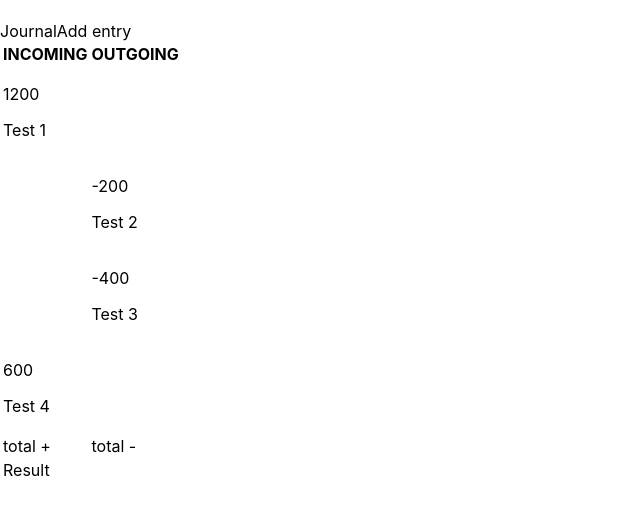
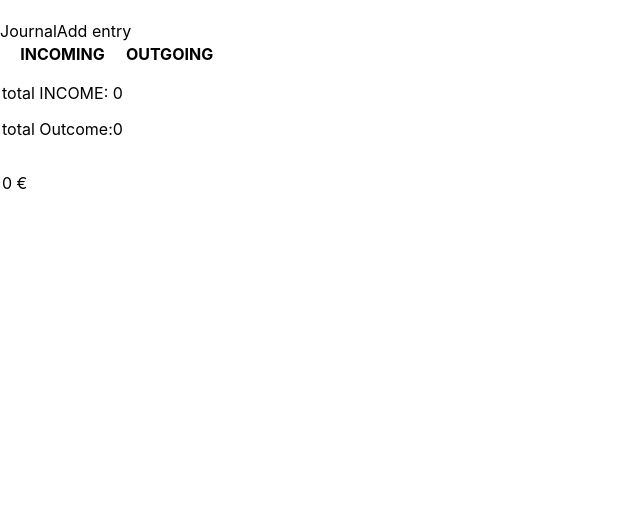
Before and after one commit to ysrchf/AccountingYSR, a Next.js app: page / in a window 1280 px wide. Shown: the top 514 px of the page, without its empty margins (0-640 px from the left). Built offline with nearby package versions, Linux system fonts and the light colour scheme.

Commit message:
income, outcome, total : ok | CSS : not ok

```diff
--- a/pages/addentry.jsx
+++ b/pages/addentry.jsx
@@ -4,12 +4,12 @@ import AppContext, { AppContextProvider } from "../src/components/AppContext"
 import { useContext } from "react"
 
 const Entry = () => {
-  const { addEntry } = useContext(AppContext)
+  const { addAmountList } = useContext(AppContext)
 
   return (
     <Layout>
       <AppContextProvider>
-        <EntryForm onSubmit={addEntry} />
+        <EntryForm addAmountList={addAmountList} />
       </AppContextProvider>
     </Layout>
   )
--- a/pages/index.js
+++ b/pages/index.js
@@ -1,12 +1,19 @@
-import { AppContextProvider } from "../src/components/AppContext"
+/* eslint-disable no-console */
+import { useContext } from "react"
+import AppContext, { AppContextProvider } from "../src/components/AppContext"
 import Journal from "../src/components/Journal"
 import Layout from "../src/components/Layout"
 
 const Home = () => {
+  const { amountList } = useContext(AppContext)
+  console.log(amountList)
+
+
+
   return (
     <Layout>
       <AppContextProvider>
-        <Journal />
+        <Journal amountList={amountList} />
       </AppContextProvider>
     </Layout>
   )
--- a/src/components/AppContext.jsx
+++ b/src/components/AppContext.jsx
@@ -1,37 +1,77 @@
+/* eslint-disable no-console */
 /* eslint-disable no-unused-vars */
-import { createContext, useState } from "react"
+import { createContext, useCallback, useEffect, useState } from "react"
 
 const AppContext = createContext({})
 
+const save = (amountList) => {
+  localStorage.setItem("amountList", JSON.stringify(amountList))
+}
+
 export const AppContextProvider = (props) => {
-  const [amountList, setAmounts] = useState([
-    {
-      id: 1,
-      price: 1200,
-      description: "Test 1",
-    },
-    {
-      id: 2,
-      price: -200,
-      description: "Test 2",
-    },
-    {
-      id: 3,
-      price: -400,
-      description: "Test 3",
-    },
-    {
-      id: 4,
-      price: 600,
-      description: "Test 4",
-    },
-  ])
+  const [amountList, setAmounts] = useState([])
+  const [loaded, setLoaded] = useState(false)
+  const [totIncome, setTotIncome] = useState(0)
+  const [totOutcome, setTotOutcome] = useState(0)
+
+  const addAmountList = useCallback((amount) => {
+    setAmounts((currentAmountList) => [...currentAmountList, { ...amount }])
+  }, [])
+  useEffect(() => {
+    const amount = localStorage.getItem("amountList")
+
+    if (!amount) {
+      setLoaded(true)
+
+      return
+    }
+
+    const amountList = JSON.parse(amount)
+
+    setAmounts(amountList)
+    setLoaded(true)
+  }, [])
+
+  useEffect(() => {
+    let totIncome = amountList.reduce((previous, current) => {
+      if (current.price > 0) {
+        return Number(previous) + Number(current.price)
+      }
+
+      return Number(previous) + 0
+    }, 0)
+
+    setTotIncome(totIncome)
+  }, [amountList])
+
+  useEffect(() => {
+    let totOutcome = amountList.reduce((previous, current) => {
+      if (current.price < 0) {
+        return Number(previous) + Number(current.price)
+      }
+
+      return Number(previous) + 0
+    }, 0)
+
+    setTotOutcome(totOutcome)
+  }, [amountList])
+
+  useEffect(() => {
+    if (!loaded) {
+      return
+    }
+
+    save(amountList)
+  }, [loaded, amountList])
 
   return (
     <AppContext.Provider
       {...props}
       value={{
-        amountList,
+        amountList: amountList || [],
+        addAmountList,
+        totIncome,
+        totOutcome,
       }}
     />
   )
--- a/src/components/Journal.jsx
+++ b/src/components/Journal.jsx
@@ -1,19 +1,23 @@
-import { useContext } from "react"
+/* eslint-disable no-console */
+
+import { useContext } from "react/cjs/react.development"
 import AppContext from "./AppContext"
 
 const Journal = () => {
-  const { amountList } = useContext(AppContext)
+  const { amountList, totIncome, totOutcome } = useContext(AppContext)
+  console.log(amountList)
 
   return (
     <table>
       <thead>
         <tr>
           <th>INCOMING</th>
+
           <th>OUTGOING</th>
         </tr>
       </thead>
       <tbody>
-        {amountList.map(({ id, description, price }) => (
+        {amountList.map(({ description, price }, id) => (
           <tr key={id}>
             {price > 0 ? (
               <td>
@@ -32,11 +36,11 @@ const Journal = () => {
           </tr>
         ))}
         <tr>
-          <td>total +</td>
-          <td>total -</td>
+          <p>total INCOME: {totIncome} </p>
+          <p>total Outcome:{totOutcome} </p>
         </tr>
         <tr>
-          <td>Result</td>
+          <p>{totIncome + totOutcome} €</p>
         </tr>
       </tbody>
     </table>
```
Also changed, not shown: src/components/EntryForm.jsx (+13 -7 lines).
